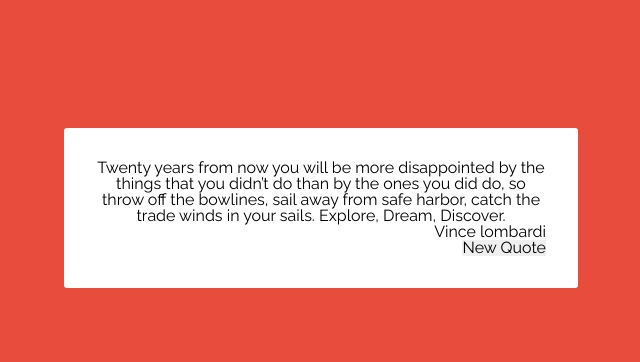
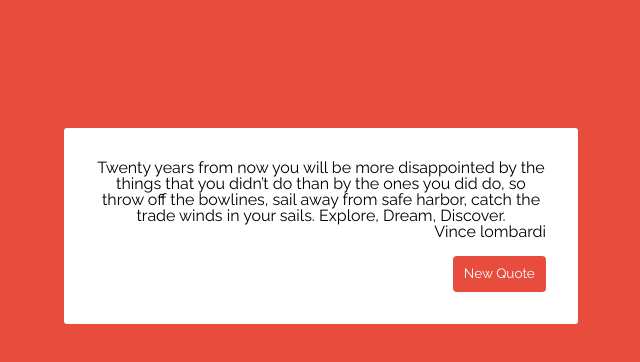
Before and after one commit to marcosrgalvez/random_quote_machine, a React (Create React App) app: page / in a window 1280 px wide. Shown: the top 362 px of the page, without its empty margins (319-959 px from the left). Built offline with nearby package versions, Linux system fonts and the light colour scheme.

Commit message:
feat: maqueta boton

```diff
--- a/src/_components/NewQuoteButton.ts
+++ b/src/_components/NewQuoteButton.ts
@@ -1,6 +1,21 @@
 import styled from "styled-components";
 
-export const NewQuoteButton = styled.button``;
+export const NewQuoteButton = styled.button`
+  margin-top: 1rem;
+  padding: 0.7rem;
+  border-radius: 0.25rem;
+
+  cursor: pointer;
+
+  font-size: 0.85rem;
+  color: white;
+  background-color: rgb(231, 76, 60);
+
+  :hover {
+    transition: opacity 150ms linear;
+    opacity: 0.9;
+  }
+`;
 
 export const ButtonWrapper = styled.div`
   display: flex;
```
